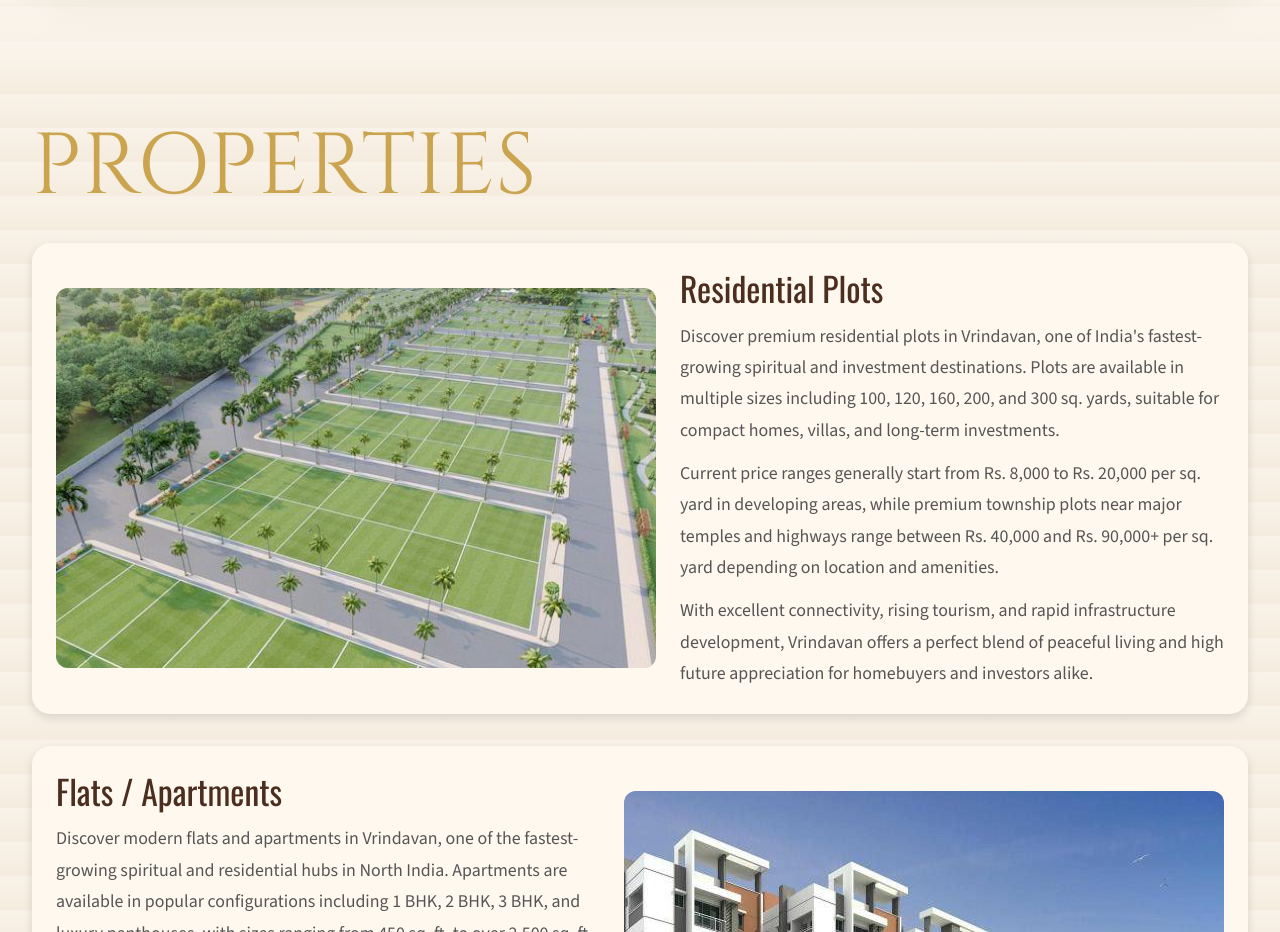
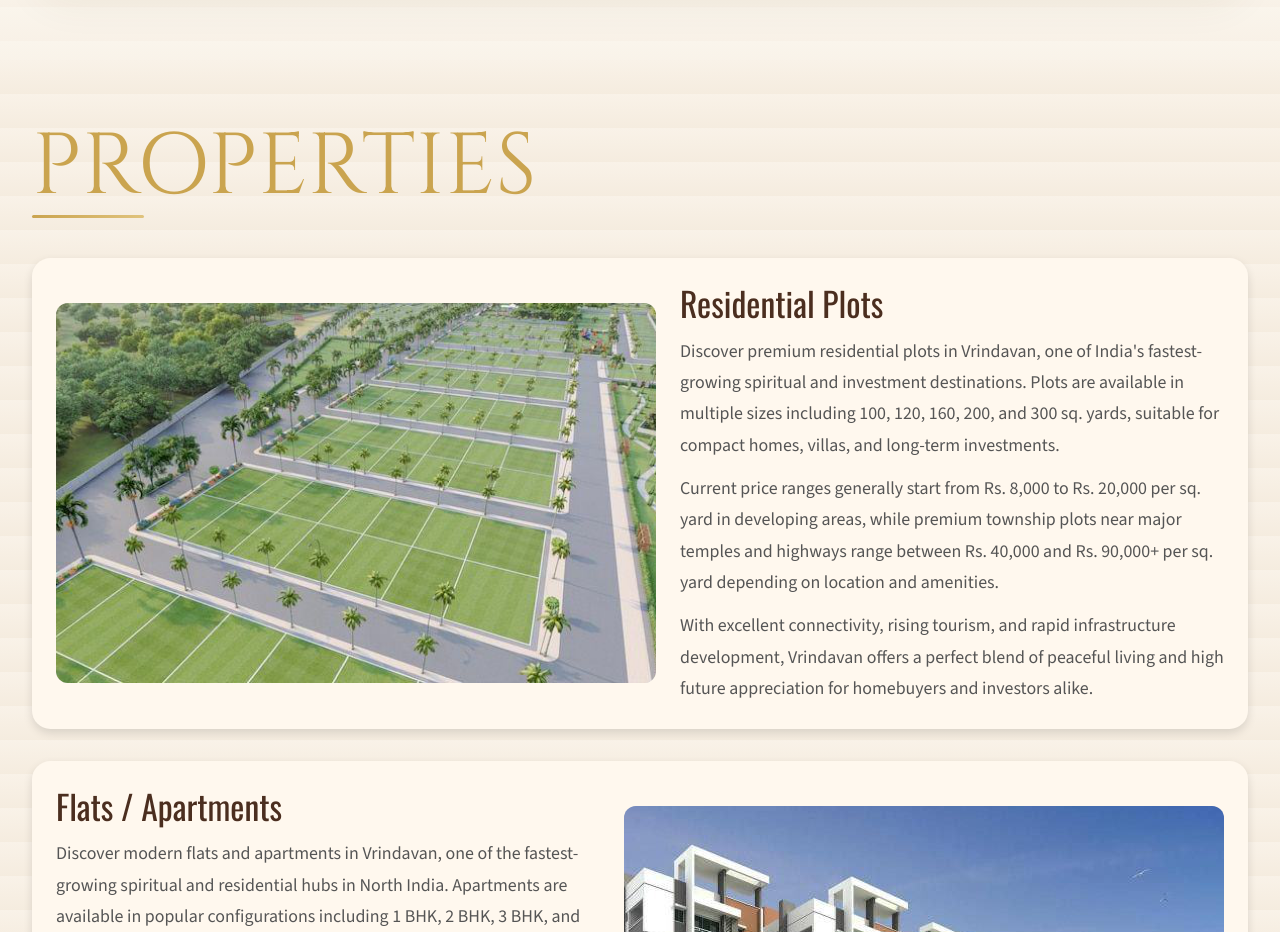
Before and after one commit to DhimanKhushal/property-in-vrindavan, a Next.js app: page / in a window 1280 px wide. Shown: the part 2280-3212 px from the top of the page. Built offline with nearby package versions, Linux system fonts and the light colour scheme.

Commit message:
Underline properties heading

```diff
--- a/src/app/page.tsx
+++ b/src/app/page.tsx
@@ -274,7 +274,10 @@ export default function Home() {
         <div className="mx-auto max-w-[1440px]">
           <div className="grid gap-10 lg:grid-cols-[0.9fr_1.1fr] lg:items-center">
             <div className="flex justify-center lg:justify-start">
-              <SectionWordmark top="Properties" />
+              <div className="inline-flex flex-col items-center gap-3 lg:items-start">
+                <SectionWordmark top="Properties" />
+                <span className="h-[3px] w-28 rounded-full bg-[linear-gradient(90deg,#caa44f_0%,#e0c37d_100%)]" />
+              </div>
             </div>
             <div />
           </div>
```
